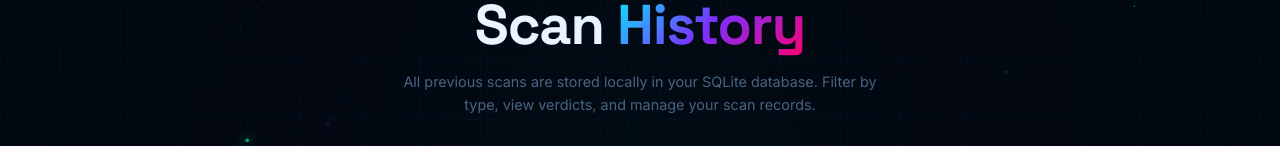
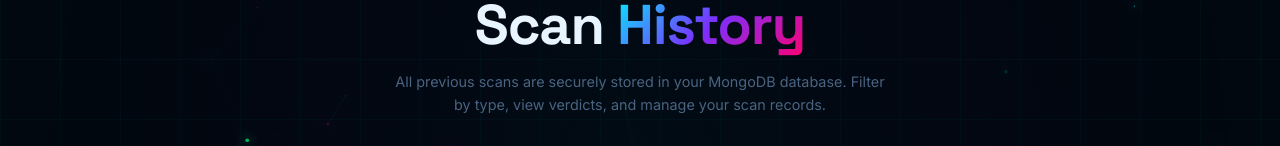
Before and after one commit to Tejas8978/trustlens-ai, a React (Vite) app in the folder frontend/: page /history in a window 1280 px wide. Shown: the part 241-387 px from the top of the page. Built offline with nearby package versions, Linux system fonts and the light colour scheme; no server answers.

Commit message:
fix: update History UI description for MongoDB and increase fetch timeout to 60s for Render cold start

```diff
--- a/frontend/src/components/HistoryTable.jsx
+++ b/frontend/src/components/HistoryTable.jsx
@@ -30,13 +30,13 @@
     const API = getApiUrl();
     try {
       const params = filter ? { scan_type: filter } : {};
-      const res = await axios.get(`${API}/api/history/`, { params, timeout: 15000 });
+      const res = await axios.get(`${API}/api/history/`, { params, timeout: 60000 });
       setLogs(res.data);
     } catch (_err) {
       if (!API) {
         setError('Could not connect to the local backend. Please make sure uvicorn is running on port 8000.');
       } else {
-        setError('Could not load history. Backend may be sleeping — try refreshing in 30s or check your Settings configuration.');
+        setError('Could not load history. Backend may be waking up (Render free instances take ~30-50s) or check backend deployment status.');
       }
     } finally {
       setLoading(false);
--- a/frontend/src/pages/History.jsx
+++ b/frontend/src/pages/History.jsx
@@ -13,7 +13,7 @@
           Scan <span className="text-gradient">History</span>
         </h1>
         <p className="history-desc">
-          All previous scans are stored locally in your SQLite database.
+          All previous scans are securely stored in your MongoDB database.
           Filter by type, view verdicts, and manage your scan records.
         </p>
       </div>
```
